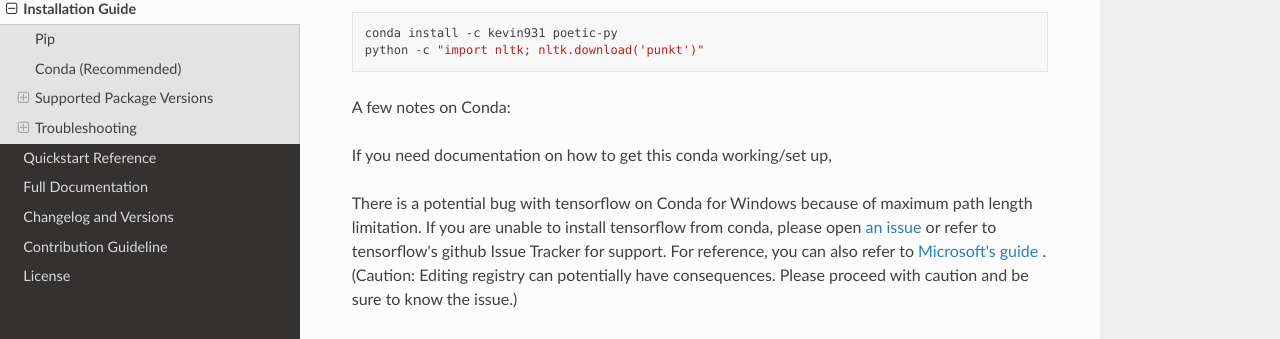
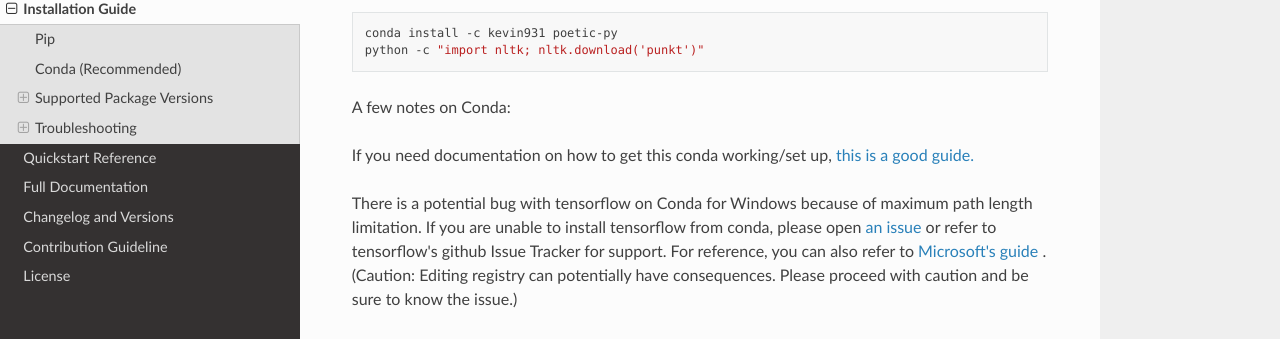
Before and after one commit to kevin931/poetic, a Sphinx documentation site: the page built from docs/source/usage/Installation.rst, in a window 1280 px wide and 900 px high, scrolled down 423 px. Shown: the part 112-451 px from the top of the window. Built offline with Sphinx 7.4.7 and the Read the Docs theme 2.0.0, drawn with Linux system fonts in a browser that asks for light colours.

Commit message:
Updated the installation guide.

```diff
--- a/docs/source/usage/Installation.rst
+++ b/docs/source/usage/Installation.rst
@@ -31,6 +31,7 @@ Or, using Conda (which I recommend):
 A few notes on Conda:
 
 If you need documentation on how to get this conda working/set up,
+`this is a good guide. <https://docs.conda.io/projects/conda/en/latest/user-guide/getting-started.html>`_
 
 There is a potential bug with tensorflow on Conda for Windows because of maximum path length
 limitation. If you are unable to install tensorflow from conda, please open
```
